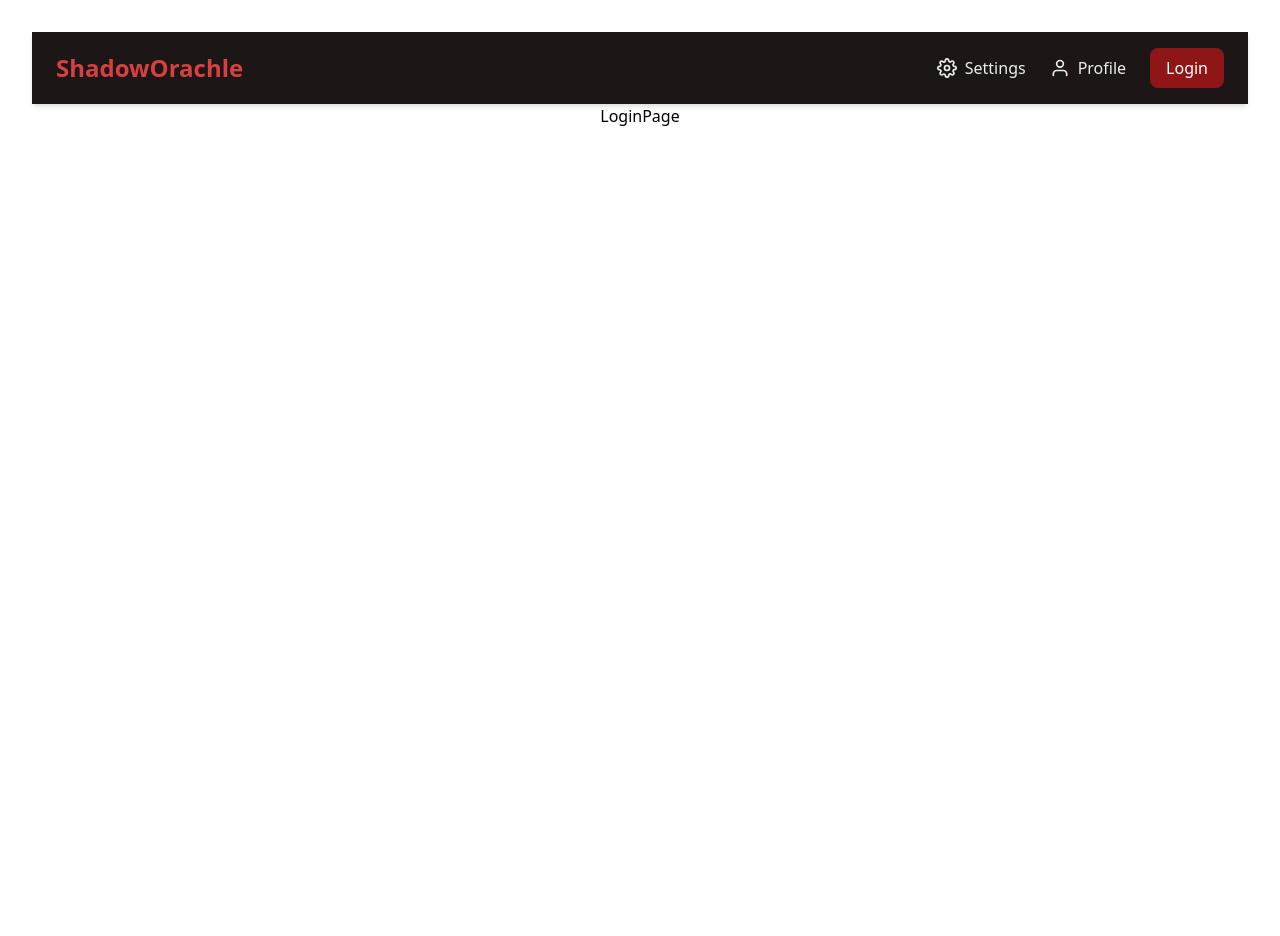
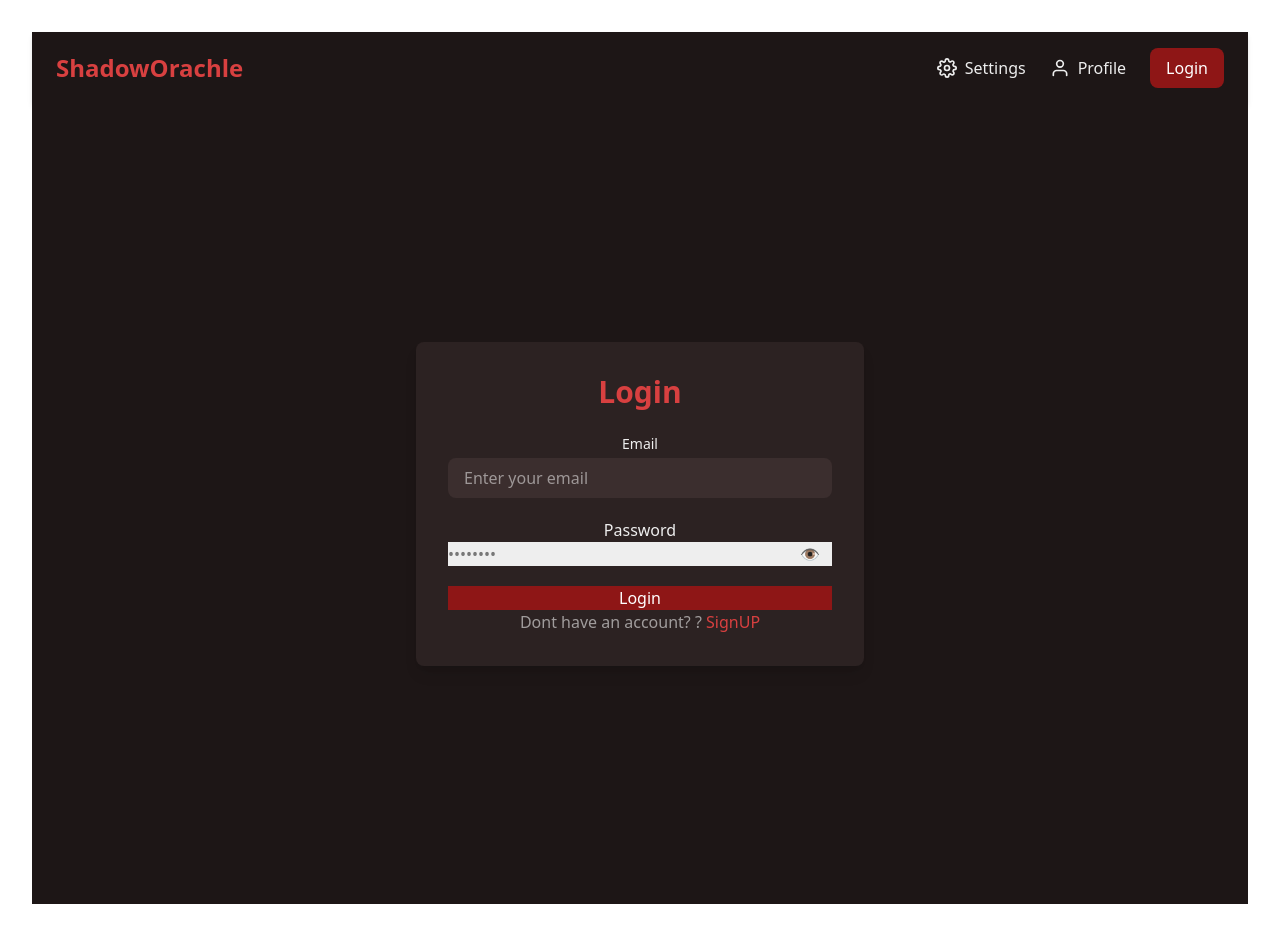
Before and after one commit to ALIA-HAIDER/ChatAppNew, a React (Vite) app in the folder frontend/: page /login in a window 1280 px wide. Before the commit the page ends 800 px from the top, so only its background shows below. Built offline with nearby package versions, Linux system fonts and the light colour scheme; no server answers.

Commit message:
Login Page done successfully.

```diff
--- a/frontend/src/pages/LoginPage.jsx
+++ b/frontend/src/pages/LoginPage.jsx
@@ -1,9 +1,110 @@
-
+import toast from "react-hot-toast";
+import { useAuthStore } from "../store/useAuthStore.js";
+import { Link } from "react-router-dom";
+import { useState } from "react";
 
 function LoginPage() {
+  const [showPassword, setShowPassword ] = useState(false);
+  const { login, isLoggingIn } = useAuthStore();
+
+  const [FormData, setFormData] = useState({
+    fullName: "",
+    email: "",
+    password: "",
+  });
+
+  const validateForm = () => {
+    if (!FormData.email || !FormData.password) {
+      return toast.error("please fill all details");
+
+    }
+    if (!FormData.email.includes("@")) {
+      return toast.error("please enter valid email");
+    }
+    return true;
+  };
+
+  const handleSubmit = async (e) => {
+    e.preventDefault();
+    const success = validateForm();
+    if (success === true) {
+      await login(FormData);
+    }
+  };
+
   return (
-    <div>LoginPage</div>
-  )
+    <div className="flex justify-center items-center min-h-screen bg-[#1D1616]">
+      <div className="bg-[#2C2222] p-8 rounded-lg shadow-lg w-full max-w-md text-[#EEEEEE]">
+        {/* Title */}
+        <h2 className="text-3xl font-bold text-center text-[#D84040] mb-6">
+          Login
+        </h2>
+
+        {/* Login Form */}
+        <form onSubmit={handleSubmit} className="space-y-5">
+          {/* Email Input */}
+          <div>
+            <label className="block text-sm font-medium mb-1">Email</label>
+            <input
+              type="email"
+              placeholder="Enter your email"
+              value={FormData.email}
+              onChange={(e) =>
+                setFormData({ ...FormData, email: e.target.value })
+              }
+              className="w-full px-4 py-2 rounded-lg bg-[#3B2E2E] text-white focus:outline-none focus:ring-2 focus:ring-[#D84040]"
+            />
+          </div>
+
+          {/* Password Input */}
+          <div className="form-control">
+            <label className="label">
+              <span className="label-text font-medium text-[#EEEEEE]">
+                Password
+              </span>
+            </label>
+            <div className="relative">
+              <input
+                type={showPassword ? "text" : "password"}
+                className="input input-bordered w-full bg-[#EEEEEE] text-black"
+                placeholder="••••••••"
+                value={FormData.password}
+                onChange={(e) =>
+                  setFormData({ ...FormData, password: e.target.value })
+                }
+              />
+              <button
+                type="button"
+                className="absolute inset-y-0 right-0 pr-3 flex items-center text-black"
+                onClick={() => setShowPassword(!showPassword)}
+              >
+                {showPassword? "🙈" : "👁️"}
+              </button>
+            </div>
+          </div>
+
+          {/* Login Button */}
+          <button
+            type="submit"
+            className="btn w-full bg-[#8E1616] text-white hover:bg-[#D84040]"
+            disabled={isLoggingIn}
+          >
+            {isLoggingIn ? "Loading..." : "Login"}
+          </button>
+        </form>
+
+        {/* Signup Link */}
+        <div className="text-center">
+          <p className="text-[#EEEEEE]/60">
+          Dont have an account? ?{" "}
+            <Link to="/signup" className="text-[#D84040] hover:underline">
+              SignUP
+            </Link>
+          </p>
+        </div>
+      </div>
+    </div>
+  );
 }
 
-export default LoginPage
+export default LoginPage;
--- a/frontend/src/store/useAuthStore.js
+++ b/frontend/src/store/useAuthStore.js
@@ -13,7 +13,7 @@ export const useAuthStore = create((set) => ({
     checkAuth:async()=>{
         try {
             const res=await axiosInstance.get("/auth/check");
-            set({authUser:res.data})
+            set({authUser:res.data});
 
         } catch (error) {
             console.log("Error in checkAuth:",error);
@@ -52,7 +52,7 @@ export const useAuthStore = create((set) => ({
     login:async(data)=>{
         set({isLoggingIn:true})
         try {
-            const res=await axiosInstance.get("/auth//login",data);
+            const res=await axiosInstance.post("/auth/login",data);
             set({authUser:res.data});
             toast.success("Account login successfully");
         } catch (error) {
```
